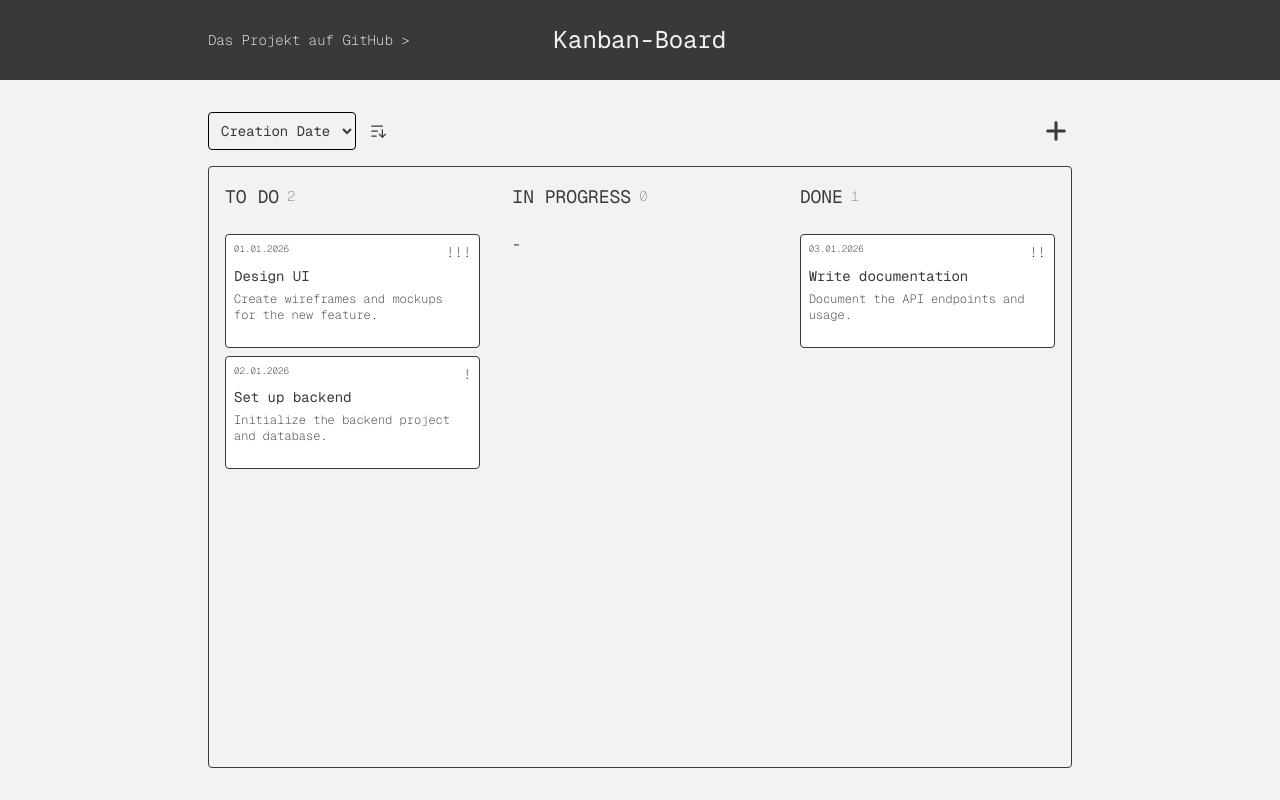
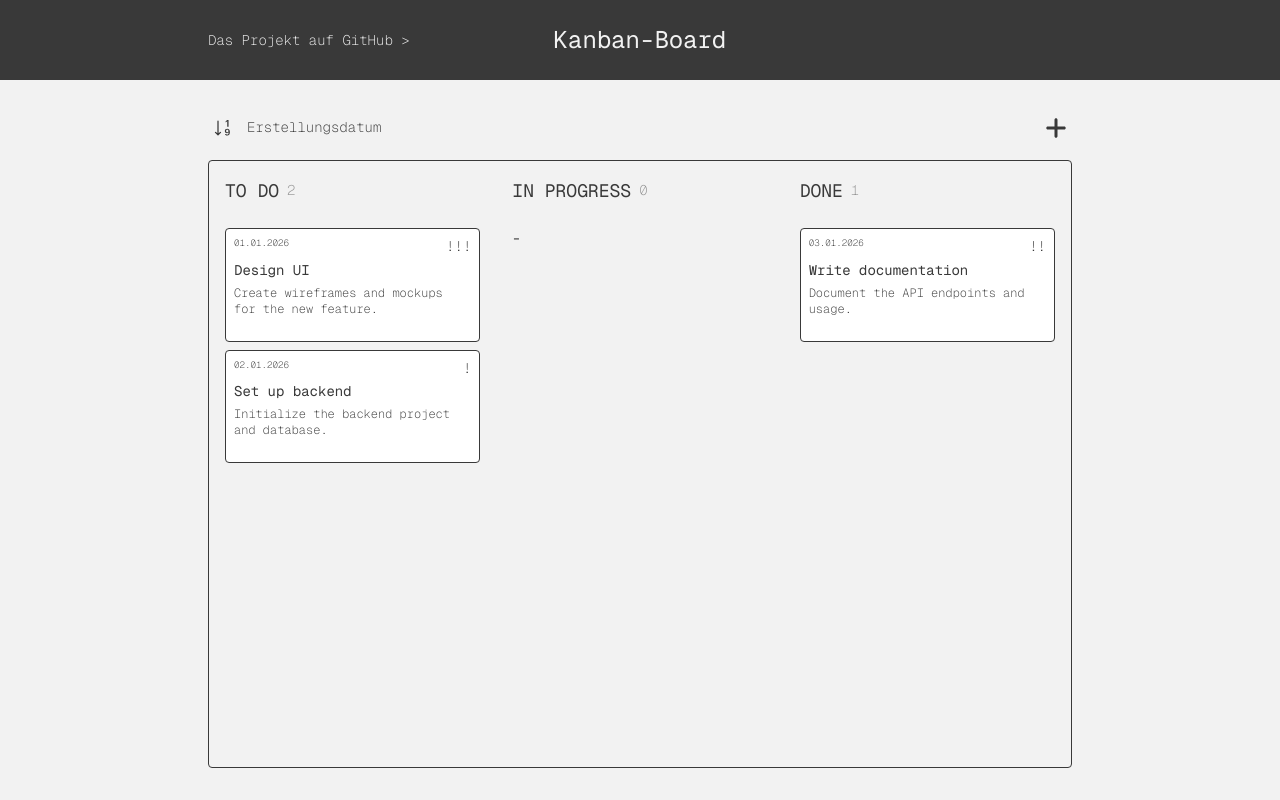
Before and after one commit to FabianHeeke/React-Demo-Kanban-Board, a React (Vite) app: page / in a window 1280 px wide. Built offline with nearby package versions, Linux system fonts and the light colour scheme.

Commit message:
Updated styling of SortControls

```diff
--- a/src/features/kanban-board/components/SortControls.tsx
+++ b/src/features/kanban-board/components/SortControls.tsx
@@ -1,7 +1,8 @@
-import { ChangeEvent } from 'react';
 import useBoardStore from '../hooks/useBoardStore';
-import { PiSortAscending, PiSortDescending } from 'react-icons/pi';
 import KanbanIcon from '@/components/ui/KanbanIcon';
+import { BsSortNumericDown, BsSortNumericDownAlt } from 'react-icons/bs';
+import KanbanSelect from '@/components/ui/KanbanSelect';
+import { TaskSortOptions } from '../types/TaskSortOptions.type';
 
 const SortControls = () => {
   const sortTaskOptions = useBoardStore((state) => state.sortTaskOptions);
@@ -9,13 +10,14 @@ const SortControls = () => {
     (state) => state.updateSortTaskOptions
   );
 
-  const handleSortFieldChange = (event: ChangeEvent<HTMLSelectElement>) => {
+  const handleSortOptionSelection = (
+    selectedSortOption: TaskSortOptions['field']
+  ) => {
     updateSortTaskOptions({
       ...sortTaskOptions,
-      field: event.target.value as 'creationDate' | 'priority',
+      field: selectedSortOption,
     });
   };
-
   const handleSortDirectionToggle = () => {
     updateSortTaskOptions({
       ...sortTaskOptions,
@@ -24,29 +26,28 @@ const SortControls = () => {
   };
 
   return (
-    <div className="flex items-center gap-2">
-      <select
-        value={sortTaskOptions.field}
-        onChange={handleSortFieldChange}
-        className="cursor-pointer rounded border border-black bg-transparent p-2 text-sm outline-none"
-      >
-        <option value="creationDate">Creation Date</option>
-        <option value="priority">Priority</option>
-      </select>
+    <div className="flex">
       <button
         onClick={handleSortDirectionToggle}
-        className="flex cursor-pointer items-center justify-center rounded p-1 hover:bg-gray-100"
+        className="hover:border-custom-dark flex cursor-pointer items-center justify-center rounded border border-transparent p-1 hover:bg-white"
         title={`Switch to ${sortTaskOptions.direction === 'ASC' ? 'Descending' : 'Ascending'}`}
       >
         <KanbanIcon
           icon={
             sortTaskOptions.direction === 'ASC'
-              ? PiSortAscending
-              : PiSortDescending
+              ? BsSortNumericDown
+              : BsSortNumericDownAlt
           }
           size={20}
         />
       </button>
+      <KanbanSelect
+        options={[
+          { displayName: 'Erstellungsdatum', value: 'creationDate' },
+          { displayName: 'Priorität', value: 'priority' },
+        ]}
+        onValueSelect={handleSortOptionSelection}
+      />
     </div>
   );
 };
```
